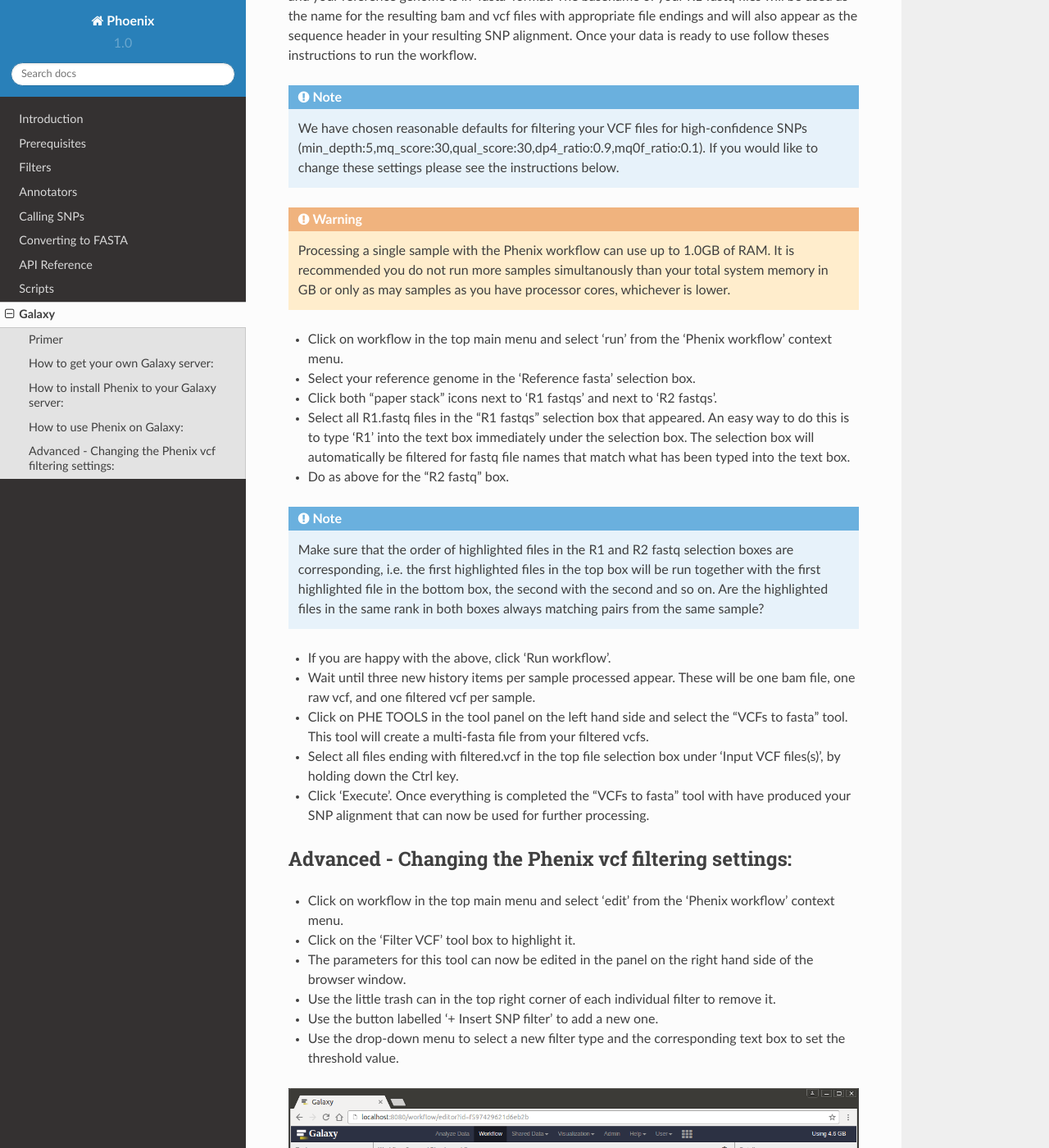
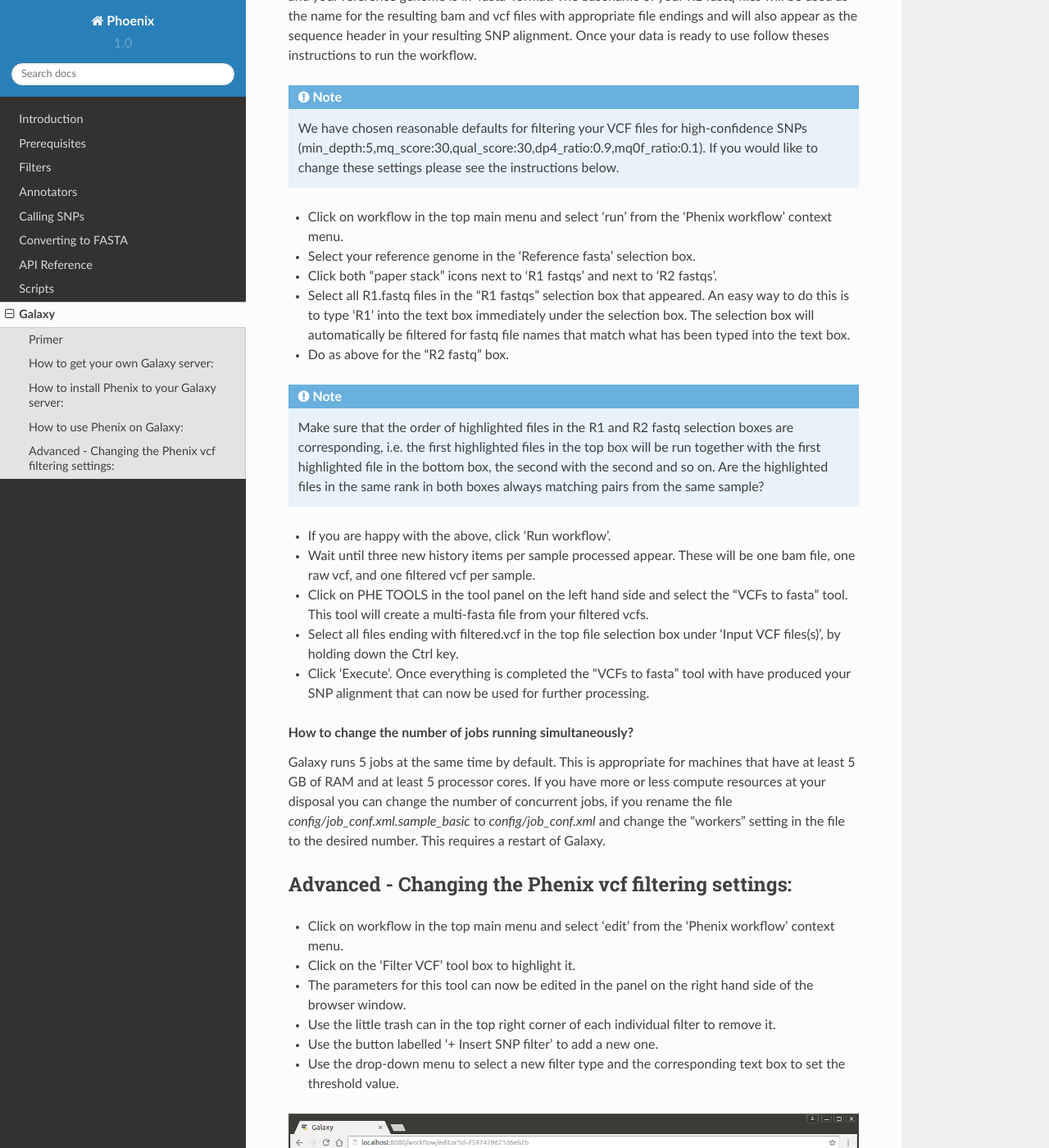
Before and after one commit to ukhsa-collaboration/PHEnix, a Sphinx documentation site: the page built from docs/Galaxy.rst, in a window 1280 px wide and 1400 px high, scrolled down 3213 px. Shown: the whole window at 82% size. Built offline with Sphinx 7.4.7 and the Read the Docs theme 2.0.0, drawn with Linux system fonts in a browser that asks for light colours.

Commit message:
comment in Galaxy doc on number of simultaneous jobs

```diff
--- a/docs/Galaxy.rst
+++ b/docs/Galaxy.rst
@@ -118,8 +118,6 @@
 
 .. NOTE:: We have chosen reasonable defaults for filtering your VCF files for high-confidence SNPs (min_depth:5,mq_score:30,qual_score:30,dp4_ratio:0.9,mq0f_ratio:0.1). If you would like to change these settings please see the instructions below.
 
-.. WARNING:: Processing a single sample with the Phenix workflow can use up to 1.0GB of RAM. It is recommended you do not run more samples simultanously than your total system memory in GB or only as may samples as you have processor cores, whichever is lower.
-
 - Click on workflow in the top main menu and select 'run' from the 'Phenix workflow' context menu.
 - Select your reference genome in the 'Reference fasta' selection box.
 - Click both "paper stack" icons next to 'R1 fastqs' and next to 'R2 fastqs'.
@@ -133,6 +131,11 @@
 - Click on PHE TOOLS in the tool panel on the left hand side and select the "VCFs to fasta" tool. This tool will create a multi-fasta file from your filtered vcfs.
 - Select all files ending with filtered.vcf in the top file selection box under 'Input VCF files(s)', by holding down the Ctrl key.
 - Click 'Execute'. Once everything is completed the "VCFs to fasta" tool with have produced your SNP alignment that can now be used for further processing.
+
+.. topic:: How to change the number of jobs running simultaneously?
+
+    Galaxy runs 5 jobs at the same time by default. This is appropriate for machines that have at least 5 GB of RAM and at least 5 processor cores. If you have more or less compute resources at your disposal you can change the number of concurrent jobs, if you rename the file *config/job_conf.xml.sample_basic* to *config/job_conf.xml* and change the "workers" setting in the file to the desired number. This requires a restart of Galaxy.
+
 
 Advanced - Changing the Phenix vcf filtering settings:
 ------------------------------------------------------
```
